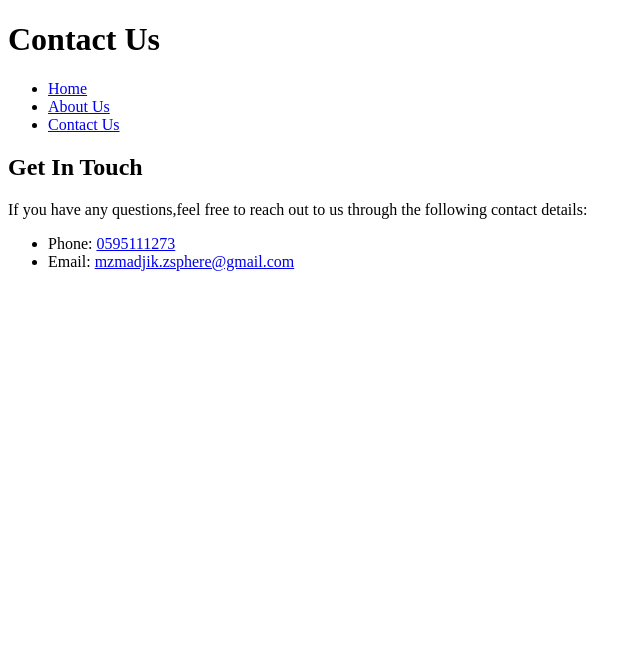
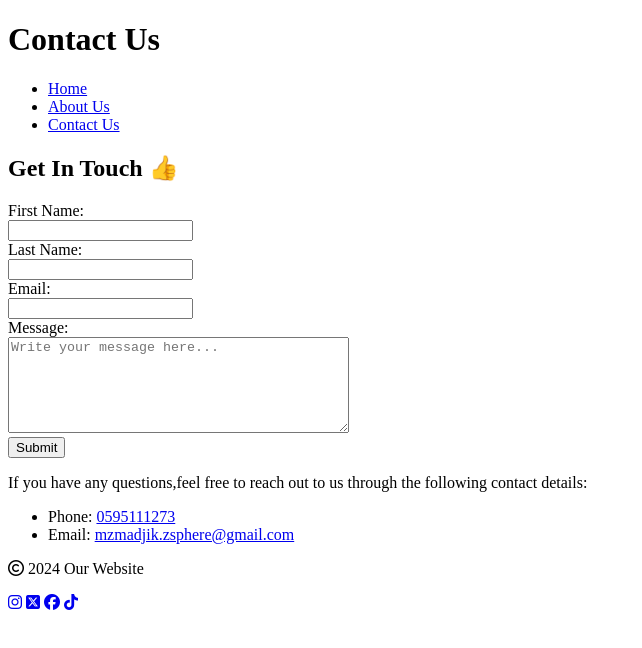
Before and after one commit to Madjikor-May/T4G_Hmk1, a plain HTML site: page Pages/contact.html in a window 1280 px wide. Shown: the whole page, without its empty margins (0-642 px from the left). Drawn offline with Linux system fonts and the light colour scheme.

Commit message:
adding hmk5

```diff
--- a/Pages/contact.html
+++ b/Pages/contact.html
@@ -4,6 +4,7 @@
     <meta charset="UTF-8">
     <meta name="viewport" content="width=device-width, initial-scale=1.0">
     <title>Contact Us</title>
+    <script src="https://kit.fontawesome.com/1719bb21b8.js" crossorigin="anonymous"></script>
 </head>
 <body> <h1>Contact Us</h1>
     <nav>
@@ -14,12 +15,29 @@
         </ul>
     </nav>
 </body>
-<h2 id="contact">Get In Touch</h2>
+<h2 id="contact">Get In Touch 👍</h2>
+<form action="">
+    <label for="Firstname">First Name:</label><br>
+    <input type="text" id="Firstname"required><br>
+
+    <label for="Lastname">Last Name:</label><br>
+    <input type="text" id="Lastname"required><br>
+
+    <label for="email">Email:</label><br>
+    <input type="email" id="email"required><br>
+
+    <label for="message">Message:</label><br>
+    <textarea id="message" name="message" rows="6" cols="40" placeholder="Write your message here..."></textarea><br>
+    <input type="submit" value="Submit">
+</form>
 <p>If you have any questions,feel free to reach out to us through the following contact details:</p>
 <ul>
     <li>Phone: <a href="tel:+233595111273">0595111273</a></li>
     <li>Email:  <a href="mailto:mzmadjik.zsphere@gmail.com">mzmadjik.zsphere@gmail.com</a></li>
 </ul>
-<p> </p>
-
+<p>  <i class="fa-regular fa-copyright"></i> 2024 Our Website </p>
+        <a href="https://www.instagram.com"><i class="fa-brands fa-instagram"></i></a>
+        <a href="https://twitter.com"><i class="fa-brands fa-square-x-twitter"></i></a>
+        <a href="https://www.facebook.com"><i class="fa-brands fa-facebook"></i></a>
+        <a href="https://www.tiktok.com"><i class="fa-brands fa-tiktok"></i></a>
 </html>
```
Also changed, not shown: Pages/about.html (+7 -1 lines), index.html (+7 -1 lines).
